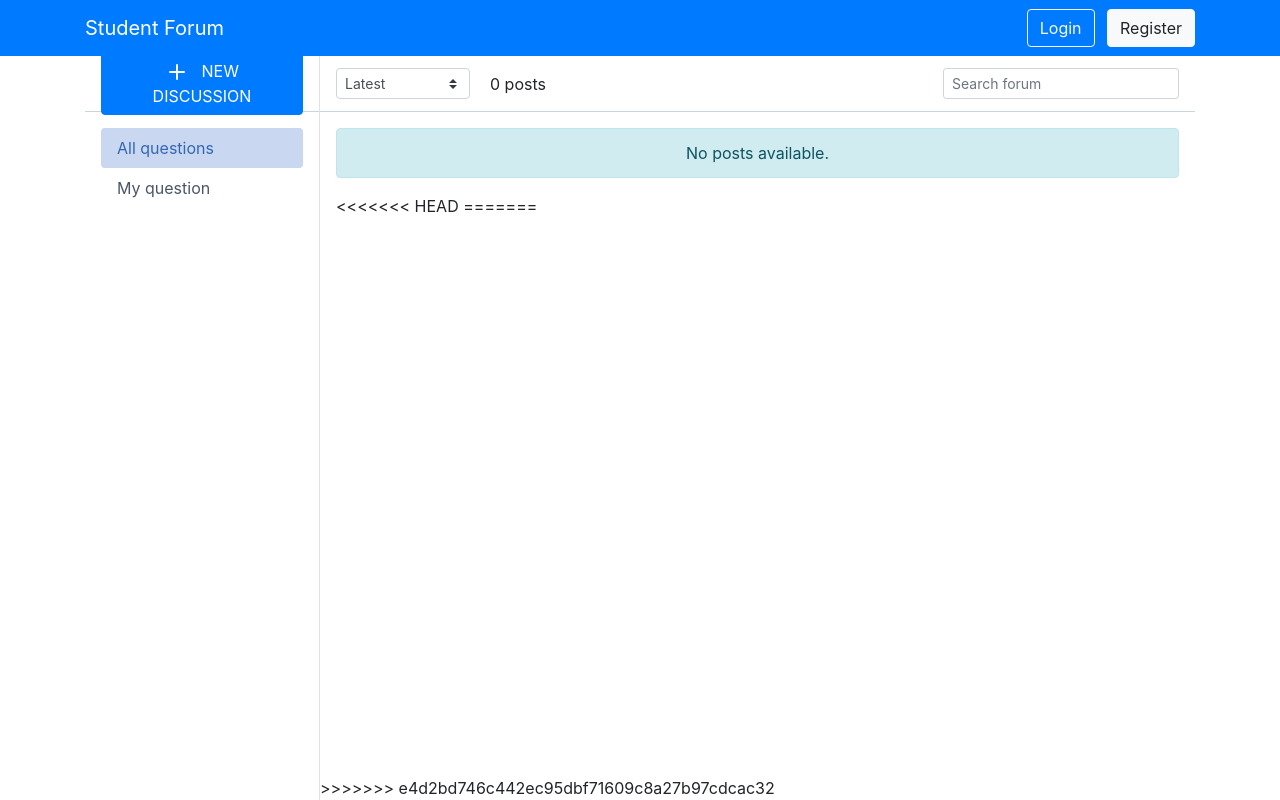
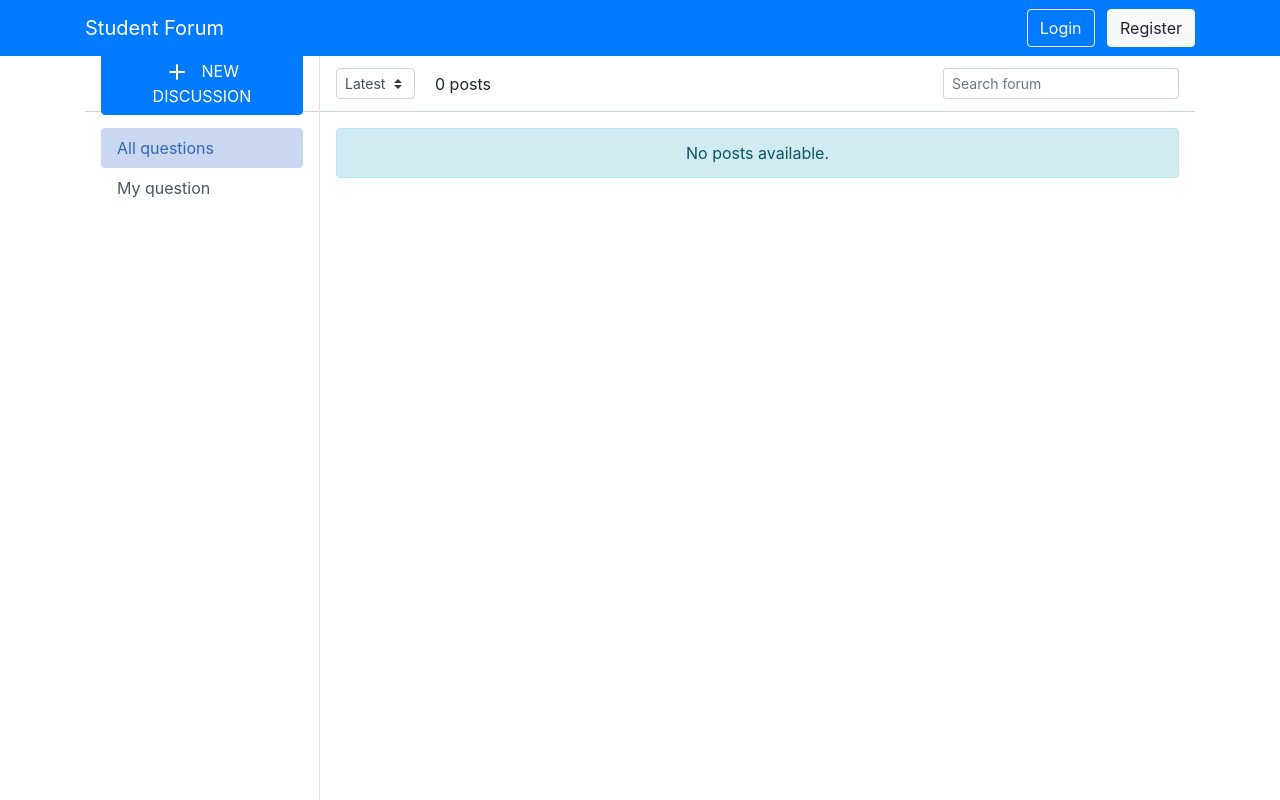
Before and after one commit to hoangtuan0201/student_forum, a PHP site: page /index.php in a window 1280 px wide. Run offline with PHP 8.4, Linux system fonts and the light colour scheme; data that the repository does not hold is empty; some libraries are stand-ins or nearby versions.

Commit message:
Remove commented-out code and resolve merge conflicts in index.php

```diff
--- a/public/index.php
+++ b/public/index.php
@@ -70,14 +70,7 @@
                 <a class="nav-link nav-icon rounded-circle nav-link-faded mr-3 d-md-none" href="#" data-toggle="inner-sidebar"><i class="material-icons">arrow_forward_ios</i></a>
                 <select class="custom-select custom-select-sm w-auto mr-1">
                     <option selected="">Latest</option>
-<<<<<<< HEAD
 
-=======
-                    <option value="1">Popular</option>
-                    <option value="3">Solved</option>
-                    <option value="3">Unsolved</option>
-                    <option value="3">No Replies Yet</option>
->>>>>>> e4d2bd746c442ec95dbf71609c8a27b97cdcac32
                 </select>
 
                 <span class="post-count ml-3">
@@ -121,11 +114,7 @@
 
 
 
-<<<<<<< HEAD
             <!-- </div>
-=======
-            </div>
->>>>>>> e4d2bd746c442ec95dbf71609c8a27b97cdcac32
                 <ul class="pagination pagination-sm pagination-circle justify-content-center mb-0">
                     <li class="page-item"><a class="page-link" href="javascript:void(0)">1</a></li>
                     <li class="page-item active"><span class="page-link">2</span></li>
@@ -134,11 +123,7 @@
                         <a class="page-link has-icon" href="javascript:void(0)"><i class="material-icons">next</i></a>
                     </li>
                 </ul>
-<<<<<<< HEAD
             </div> -->
-=======
-            </div>
->>>>>>> e4d2bd746c442ec95dbf71609c8a27b97cdcac32
             <!-- /Forum List -->
 
 
```
